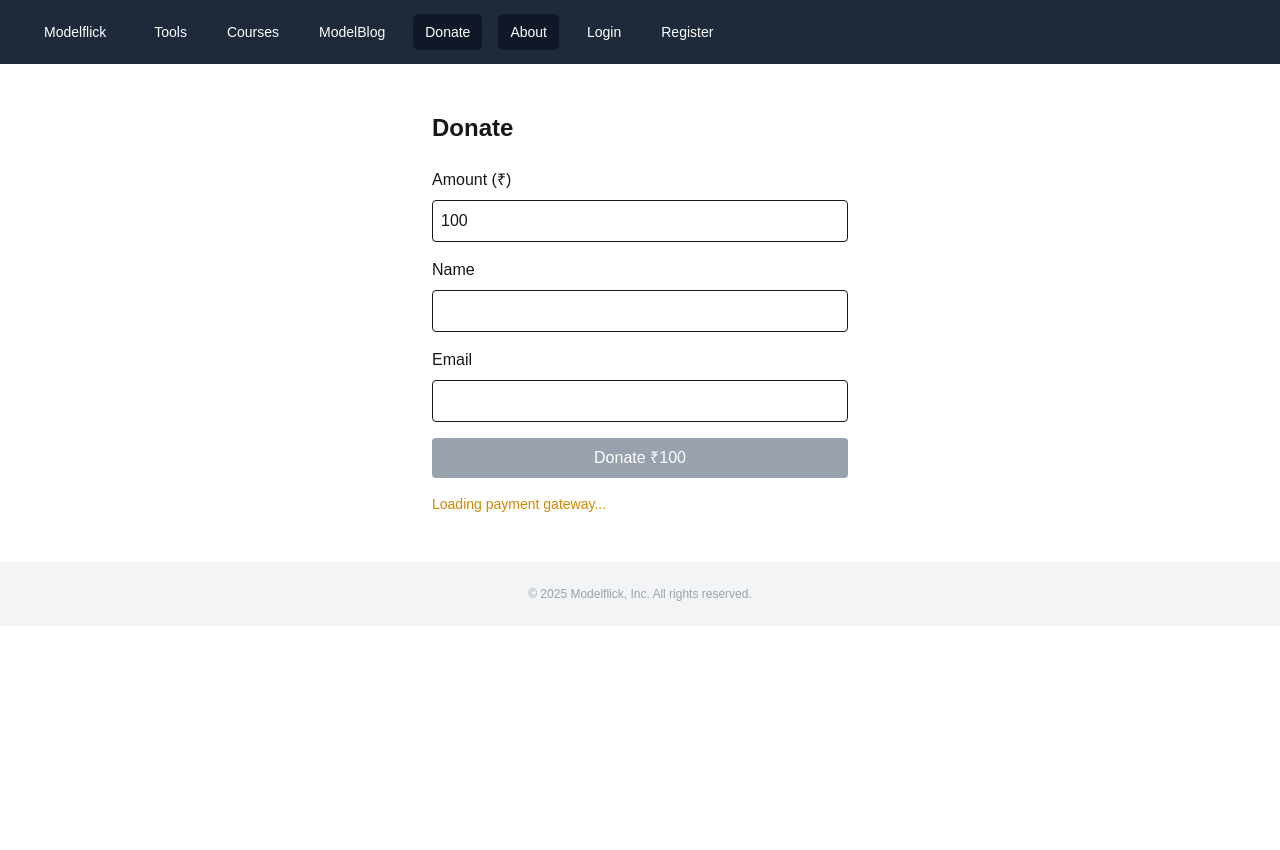
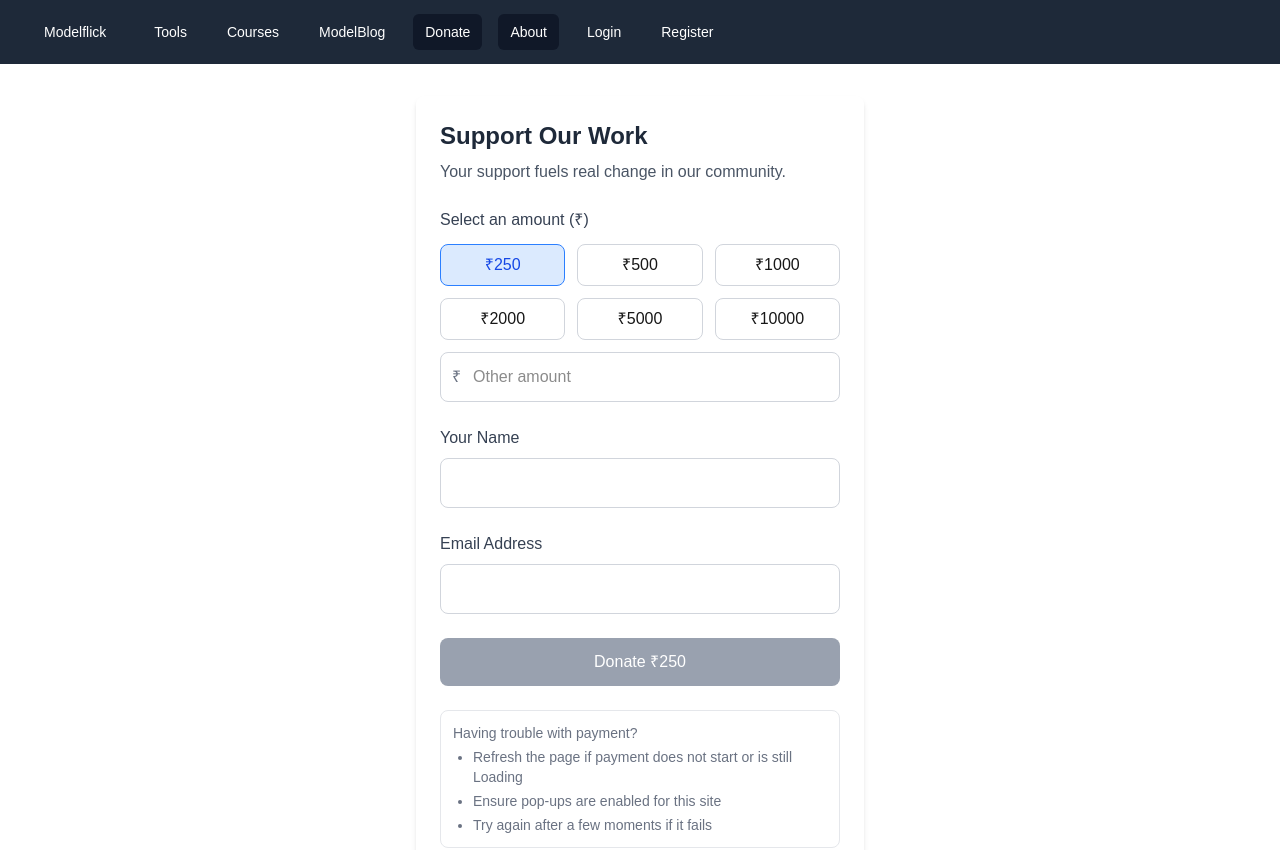
Before and after one commit to Arunarchitect/Website-next, a Next.js app: page /donate in a window 1280 px wide. Shown: the top 850 px of the page. Before the commit the page ends 800 px from the top, so only its background shows below. Built offline with nearby package versions, Linux system fonts and the light colour scheme; no server answers.

Commit message:
added donate template

```diff
--- a/app/donate/page.tsx
+++ b/app/donate/page.tsx
@@ -1,8 +1,6 @@
 "use client";
 import { useState, useEffect } from "react";
-import type {
-  RazorpayOptions
-} from "@/types/razorpay";
+import type { RazorpayOptions } from "@/types/razorpay";
 
 interface DonationState {
   id: string;
@@ -11,7 +9,8 @@ interface DonationState {
 }
 
 export default function DonatePage() {
-  const [amount, setAmount] = useState("100");
+  const [amount, setAmount] = useState("250");
+  const [customAmount, setCustomAmount] = useState("");
   const [name, setName] = useState("");
   const [email, setEmail] = useState("");
   const [loading, setLoading] = useState(false);
@@ -41,8 +40,10 @@ export default function DonatePage() {
   }, []);
 
   const handlePayment = () => {
+    const finalAmount = customAmount ? customAmount : amount;
+
     if (!razorpayLoaded) {
-      alert("Payment gateway is loading. Please wait...");
+      alert("Payment gateway is loading. Please wait or refresh the page if this persists.");
       return;
     }
 
@@ -60,14 +61,14 @@ export default function DonatePage() {
 
     const options: RazorpayOptions = {
       key: process.env.NEXT_PUBLIC_RAZORPAY_KEY_ID,
-      amount: Number(amount) * 100,
+      amount: Number(finalAmount) * 100,
       currency: "INR",
       name: "Your Organization",
       description: "Donation",
       handler: (response) => {
         setPaymentDetails({
           id: response.razorpay_payment_id,
-          amount,
+          amount: finalAmount,
           email,
         });
         setPaymentSuccess(true);
@@ -86,88 +87,172 @@ export default function DonatePage() {
       const rzp = new window.Razorpay(options);
 
       rzp.on("payment.failed", (response) => {
-        alert(`Payment failed: ${response.error.description}`);
+        alert(`Payment failed: ${response.error.description}\n\nPlease refresh the page if you'd like to try again.`);
         setLoading(false);
       });
 
       rzp.open();
     } catch (error) {
       console.error("Payment error:", error);
-      alert("Payment initialization failed");
+      alert("Payment initialization failed. Please refresh the page and try again.");
       setLoading(false);
     }
   };
 
   const resetForm = () => {
     setPaymentSuccess(false);
-    setAmount("100");
+    setAmount("250");
+    setCustomAmount("");
     setName("");
     setEmail("");
   };
 
+  const handleAmountSelect = (selectedAmount: string) => {
+    setAmount(selectedAmount);
+    setCustomAmount("");
+  };
+
+  const handleCustomAmountChange = (e: React.ChangeEvent<HTMLInputElement>) => {
+    const value = e.target.value;
+    setCustomAmount(value);
+    if (value) {
+      setAmount("");
+    }
+  };
+
   if (paymentSuccess) {
     return (
-      <div className="max-w-md mx-auto p-4 text-center">
-        <div className="bg-green-100 text-green-800 p-6 rounded-lg mb-6">
-          <h2 className="text-2xl font-bold mb-4">Thank You!</h2>
-          <div className="text-left space-y-2 bg-white p-4 rounded">
-            <p><span className="font-semibold">Amount:</span> ₹{paymentDetails.amount}</p>
-            <p><span className="font-semibold">Payment ID:</span> {paymentDetails.id}</p>
-            <p><span className="font-semibold">Email:</span> {paymentDetails.email}</p>
+      <div className="max-w-md mx-auto p-6 bg-white rounded-lg shadow-md">
+        <div className="text-center mb-6">
+          <svg xmlns="http://www.w3.org/2000/svg" className="h-16 w-16 mx-auto text-green-500 mb-4" fill="none" viewBox="0 0 24 24" stroke="currentColor">
+            <path strokeLinecap="round" strokeLinejoin="round" strokeWidth={2} d="M5 13l4 4L19 7" />
+          </svg>
+          <h2 className="text-2xl font-bold text-gray-800 mb-2">Thank you for your donation!</h2>
+          <p className="text-gray-600">Your support helps us continue our work.</p>
+        </div>
+
+        <div className="bg-gray-50 p-4 rounded-lg mb-6">
+          <h3 className="font-semibold text-lg mb-3 text-gray-700">Donation Summary</h3>
+          <div className="space-y-2">
+            <div className="flex justify-between">
+              <span className="text-gray-600">Amount:</span>
+              <span className="font-medium">₹{paymentDetails.amount}</span>
+            </div>
+            <div className="flex justify-between">
+              <span className="text-gray-600">Payment ID:</span>
+              <span className="font-medium">{paymentDetails.id}</span>
+            </div>
+            <div className="flex justify-between">
+              <span className="text-gray-600">Email:</span>
+              <span className="font-medium">{paymentDetails.email}</span>
             </div>
           </div>
+        </div>
+
         <button
           onClick={resetForm}
-          className="w-full bg-blue-600 text-white py-3 rounded-lg hover:bg-blue-700 transition-colors"
+          className="w-full bg-blue-600 text-white py-3 rounded-lg hover:bg-blue-700 transition-colors font-medium"
         >
-          Donate Again
+          Make Another Donation
         </button>
       </div>
     );
   }
 
   return (
-    <div className="max-w-md mx-auto p-4">
-      <h1 className="text-2xl font-bold mb-6">Donate</h1>
-      <div className="space-y-4">
+    <div className="max-w-md mx-auto p-6 bg-white rounded-lg shadow-md">
+      <h1 className="text-2xl font-bold text-gray-800 mb-2">Support Our Work</h1>
+      <p className="text-gray-600 mb-6">Your support fuels real change in our community.</p>
+
+      <div className="space-y-6">
         <div>
-          <label className="block mb-2">Amount (₹)</label>
+          <label className="block text-gray-700 font-medium mb-3">Select an amount (₹)</label>
+          <div className="grid grid-cols-3 gap-3 mb-3">
+            {["250", "500", "1000", "2000", "5000", "10000"].map((amt) => (
+              <button
+                key={amt}
+                onClick={() => handleAmountSelect(amt)}
+                className={`py-2 rounded-lg border transition-colors ${amount === amt && !customAmount ? 'bg-blue-100 border-blue-500 text-blue-700' : 'bg-white border-gray-300 hover:bg-gray-50'}`}
+              >
+                ₹{amt}
+              </button>
+            ))}
+          </div>
+
+          <div className="relative">
+            <div className="absolute inset-y-0 left-0 pl-3 flex items-center pointer-events-none">
+              <span className="text-gray-500">₹</span>
+            </div>
             <input
               type="number"
-            value={amount}
-            onChange={(e) => setAmount(e.target.value)}
-            className="w-full p-2 border rounded"
+              value={customAmount}
+              onChange={handleCustomAmountChange}
+              placeholder="Other amount"
+              className="w-full pl-8 p-3 border border-gray-300 rounded-lg focus:ring-2 focus:ring-blue-500 focus:border-blue-500"
               min="10"
+              step="10"
             />
           </div>
+        </div>
+
         <div>
-          <label className="block mb-2">Name</label>
+          <label htmlFor="name" className="block text-gray-700 font-medium mb-2">Your Name</label>
           <input
+            id="name"
             type="text"
             value={name}
             onChange={(e) => setName(e.target.value)}
-            className="w-full p-2 border rounded"
+            className="w-full p-3 border border-gray-300 rounded-lg focus:ring-2 focus:ring-blue-500 focus:border-blue-500"
             required
           />
         </div>
+
         <div>
-          <label className="block mb-2">Email</label>
+          <label htmlFor="email" className="block text-gray-700 font-medium mb-2">Email Address</label>
           <input
+            id="email"
             type="email"
             value={email}
             onChange={(e) => setEmail(e.target.value)}
-            className="w-full p-2 border rounded"
+            className="w-full p-3 border border-gray-300 rounded-lg focus:ring-2 focus:ring-blue-500 focus:border-blue-500"
             required
           />
         </div>
+
         <button
           onClick={handlePayment}
           disabled={loading || !razorpayLoaded}
-          className={`w-full py-2 rounded text-white ${loading || !razorpayLoaded ? 'bg-gray-400' : 'bg-blue-600 hover:bg-blue-700'}`}
+          className={`w-full py-3 rounded-lg text-white font-medium transition-colors ${loading || !razorpayLoaded ? 'bg-gray-400 cursor-not-allowed' : 'bg-blue-600 hover:bg-blue-700'}`}
         >
-          {loading ? "Processing..." : `Donate ₹${amount}`}
+          {loading ? (
+            <span className="flex items-center justify-center">
+              <svg className="animate-spin -ml-1 mr-3 h-5 w-5 text-white" xmlns="http://www.w3.org/2000/svg" fill="none" viewBox="0 0 24 24">
+                <circle className="opacity-25" cx="12" cy="12" r="10" stroke="currentColor" strokeWidth="4"></circle>
+                <path className="opacity-75" fill="currentColor" d="M4 12a8 8 0 018-8V0C5.373 0 0 5.373 0 12h4zm2 5.291A7.962 7.962 0 014 12H0c0 3.042 1.135 5.824 3 7.938l3-2.647z"></path>
+              </svg>
+              Processing...
+            </span>
+          ) : (
+            `Donate ₹${customAmount || amount}`
+          )}
         </button>
-        {!razorpayLoaded && <p className="text-yellow-600 text-sm">Loading payment gateway...</p>}
+
+        {/* Always displayed help text */}
+        <div className="text-sm text-gray-500 p-3 rounded-lg border border-gray-200">
+          <p className="mb-1">Having trouble with payment?</p>
+          <ul className="list-disc pl-5 space-y-1">
+            <li>Refresh the page if payment does not start or is still Loading</li>
+            <li>Ensure pop-ups are enabled for this site</li>
+            <li>Try again after a few moments if it fails</li>
+          </ul>
+        </div>
+
+        {/* Still keep the loading indicator but separate from help text */}
+        {!razorpayLoaded && (
+          <div className="text-sm text-yellow-700 bg-yellow-50 p-3 rounded-lg">
+            Payment gateway is loading...
+          </div>
+        )}
       </div>
     </div>
   );
```
Lines whose indentation alone changed are shown as unchanged.
